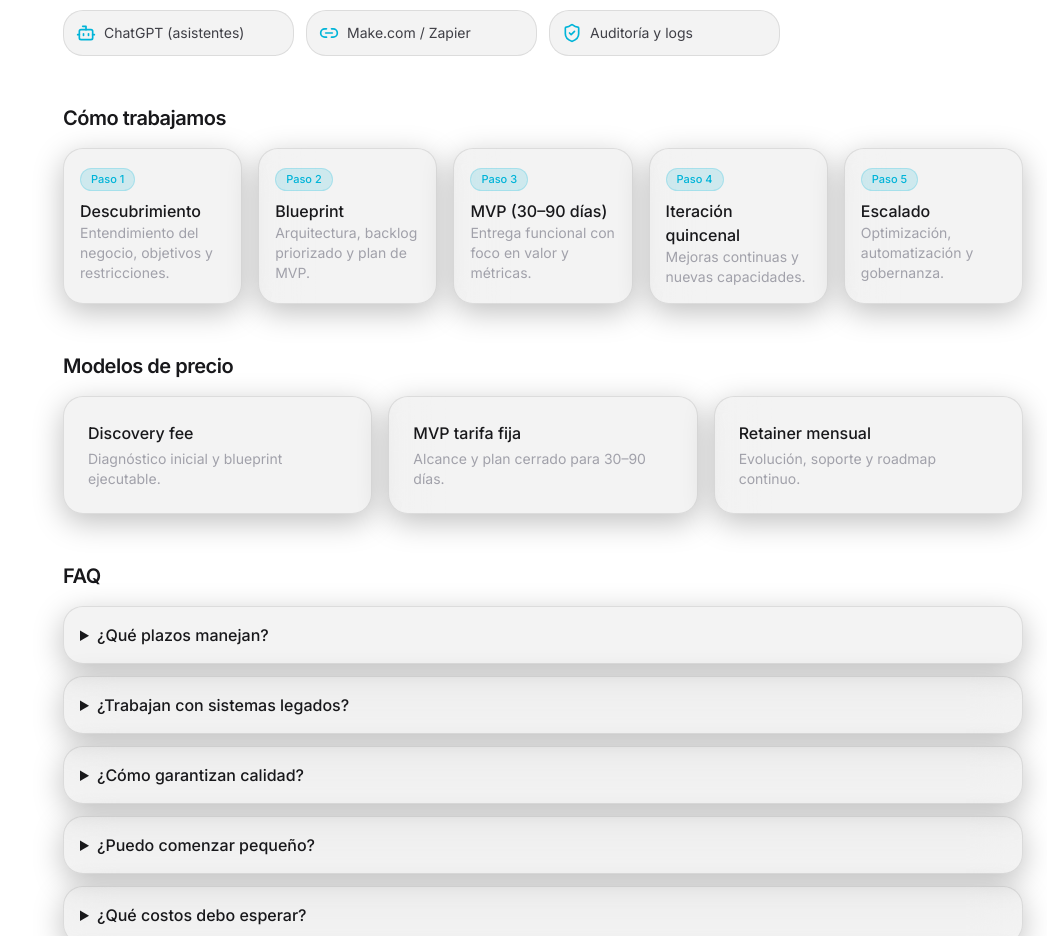
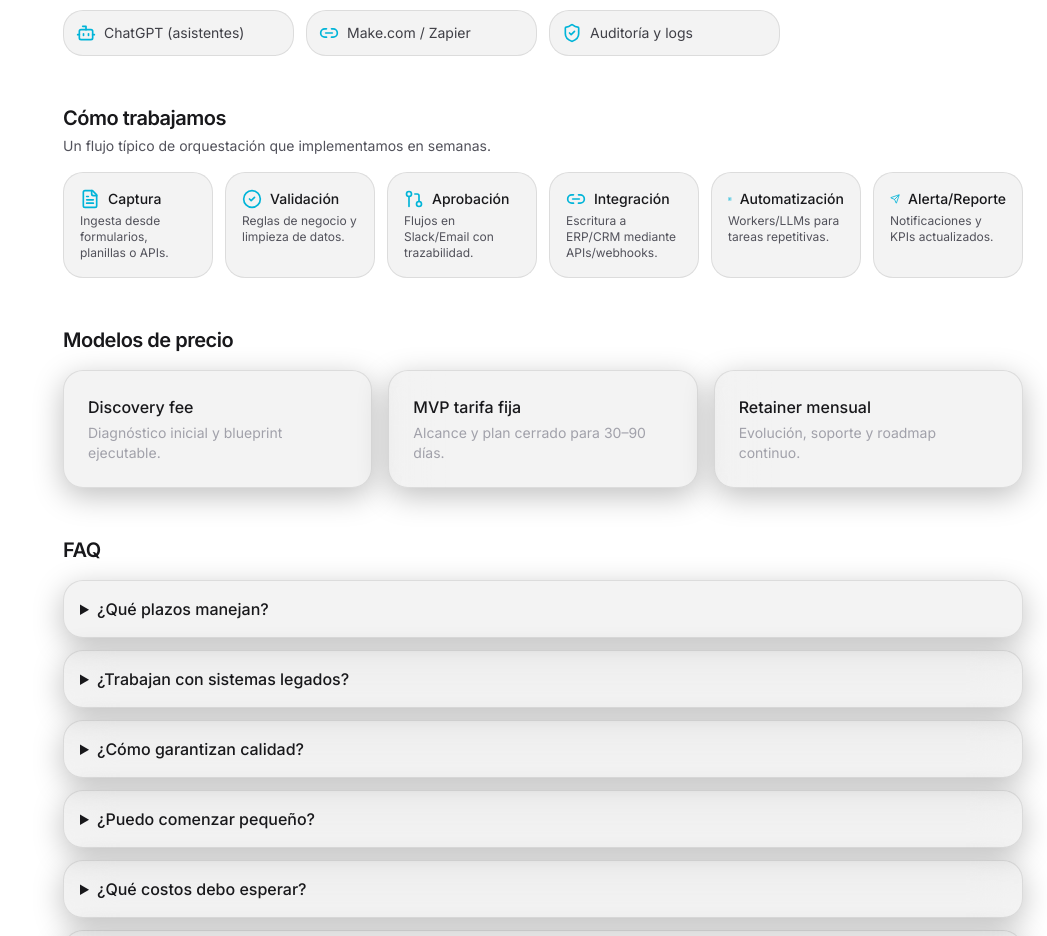
Before and after one commit to Cryptobal/axioma, a Next.js app: page /servicios in a window 1280 px wide. Shown: the part 1580-2516 px from the top of the page, without its empty margins (233-1280 px from the left). Built offline with nearby package versions, Linux system fonts and the light colour scheme; no server answers.

Commit message:
Servicios: agrega sección 'Flujos típicos' con pasos visuales e iconos (FlowSteps)

```diff
--- a/app/servicios/page.tsx
+++ b/app/servicios/page.tsx
@@ -8,6 +8,7 @@ import Link from 'next/link'
 import { Card, CardContent, CardHeader } from '@/components/ui/card'
 import { Brain, Boxes, Cable, ClipboardList, Wrench, Workflow, Bot, Link2, MessageSquare, FileSpreadsheet, ShieldCheck } from 'lucide-react'
 import { SectionNav } from '@/components/section-nav'
+import { FlowSteps } from '@/components/flow-steps'
 
 export const metadata: Metadata = {
   title: 'Servicios de automatización y software a medida con IA',
@@ -117,15 +118,8 @@ export default function Page() {
 
       <section id="como-trabajamos" className="mt-12">
         <h2 className="text-xl font-semibold tracking-tight">Cómo trabajamos</h2>
-        <ol className="grid md:grid-cols-5 gap-4 mt-4">
-          {timeline.map((t, i) => (
-            <li key={t.step} className="glass rounded-2xl p-4">
-              <Badge>Paso {i + 1}</Badge>
-              <div className="mt-2 font-medium">{t.step}</div>
-              <p className="text-sm text-zinc-400">{t.desc}</p>
-            </li>
-          ))}
-        </ol>
+        <p className="text-sm text-zinc-600 dark:text-zinc-400 mt-1">Un flujo típico de orquestación que implementamos en semanas.</p>
+        <FlowSteps className="mt-4" />
       </section>
 
 
--- /dev/null
+++ b/components/flow-steps.tsx
@@ -0,0 +1,31 @@
+import { cn } from '@/lib/utils'
+import { CheckCircle2, FileText, GitPullRequest, Link2, ServerCog, Send } from 'lucide-react'
+
+type Step = { title: string; desc: string; icon: React.ComponentType<any> }
+
+const DEFAULT_STEPS: Step[] = [
+  { title: 'Captura', desc: 'Ingesta desde formularios, planillas o APIs.', icon: FileText },
+  { title: 'Validación', desc: 'Reglas de negocio y limpieza de datos.', icon: CheckCircle2 },
+  { title: 'Aprobación', desc: 'Flujos en Slack/Email con trazabilidad.', icon: GitPullRequest },
+  { title: 'Integración', desc: 'Escritura a ERP/CRM mediante APIs/webhooks.', icon: Link2 },
+  { title: 'Automatización', desc: 'Workers/LLMs para tareas repetitivas.', icon: ServerCog },
+  { title: 'Alerta/Reporte', desc: 'Notificaciones y KPIs actualizados.', icon: Send },
+]
+
+export function FlowSteps({ steps = DEFAULT_STEPS, className }: { steps?: Step[]; className?: string }) {
+  return (
+    <div className={cn('relative', className)}>
+      <div className="grid grid-cols-1 md:grid-cols-6 gap-3">
+        {steps.map((s) => (
+          <div key={s.title} className="relative rounded-2xl border border-zinc-900/10 bg-zinc-900/5 p-4 dark:border-zinc-50/10 dark:bg-zinc-50/5">
+            <div className="flex items-center gap-2">
+              <s.icon className="size-5 text-primary" />
+              <div className="font-medium text-sm">{s.title}</div>
+            </div>
+            <p className="mt-1 text-xs text-zinc-600 dark:text-zinc-400">{s.desc}</p>
+          </div>
+        ))}
+      </div>
+    </div>
+  )
+}
```
